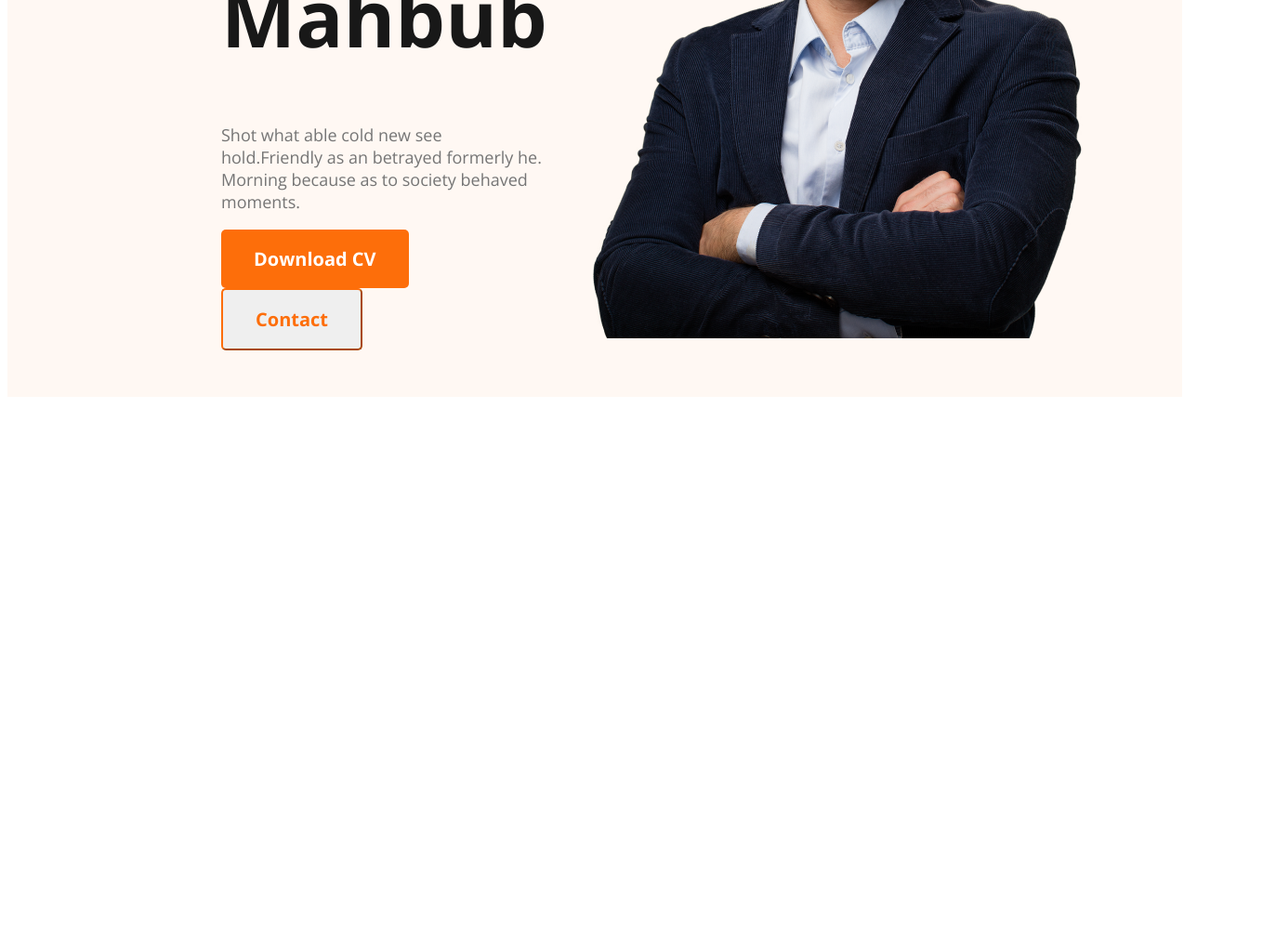
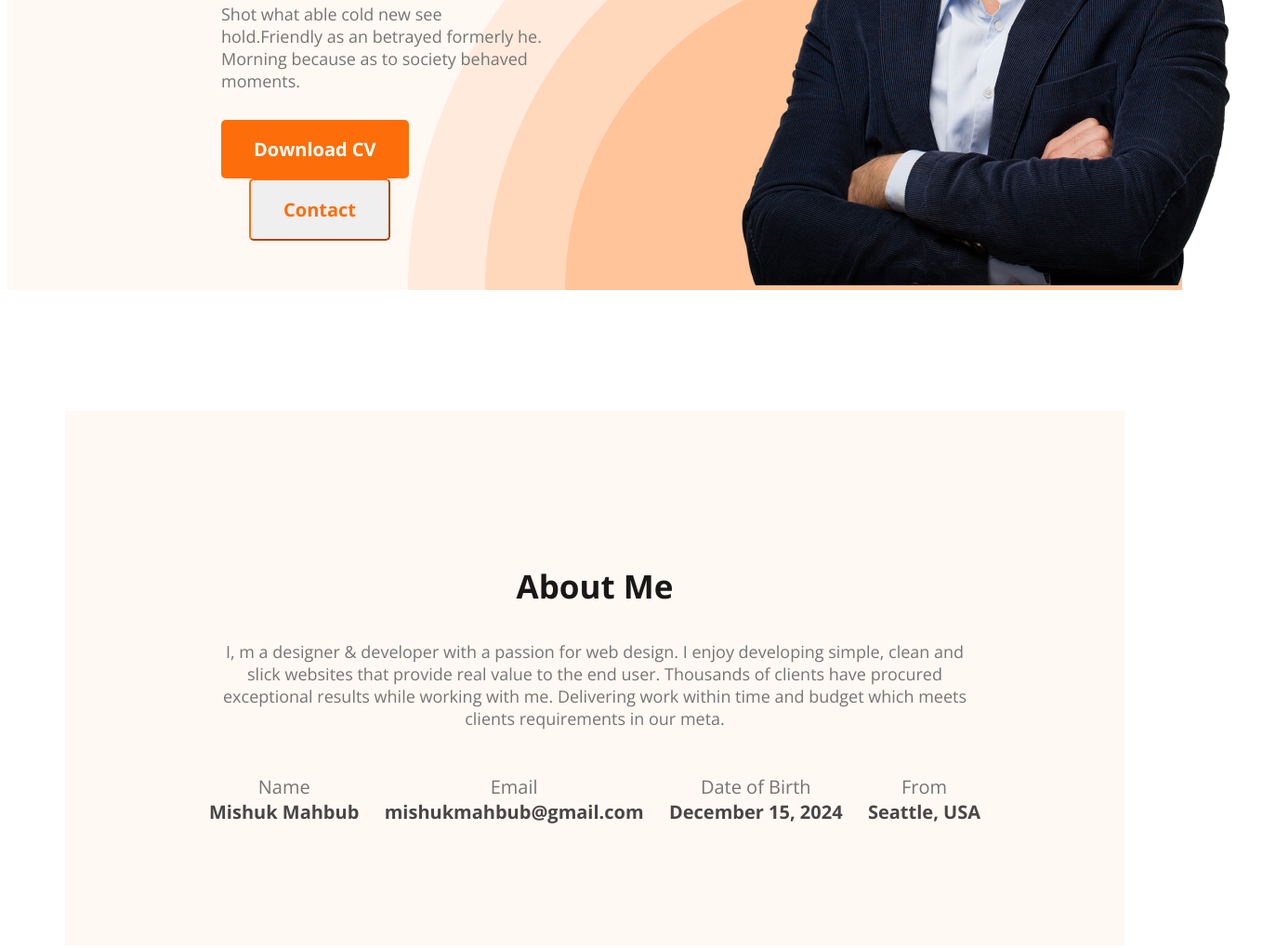
Before and after one commit to mishukmahbub/mishuk-portfolio-non-responsive, a plain HTML site: page index.html in a window 1280 px wide. Shown: the part 628-1648 px from the top of the page at 93% size, 1373 px wide, since content can reach past the window. Before the commit the page ends 1063 px from the top, so only its background shows below. Drawn offline with nearby package versions, Linux system fonts and the light colour scheme.

Commit message:
about section added

```diff
--- a/index.html
+++ b/index.html
@@ -39,5 +39,36 @@
         </div>
       </div>
     </header>
+    <main>
+      <section class="about">
+        <h3 class="section-title">About Me</h3>
+        <p class="section-desc">
+          I, m a designer & developer with a passion for web design. I enjoy
+          developing simple, clean and slick websites that provide real value to
+          the end user. Thousands of clients have procured exceptional results
+          while working with me. Delivering work within time and budget which
+          meets clients requirements in our meta.
+        </p>
+        <div class="about-info-container">
+          <div class="about-info">
+            <h4 class="info-title">Name</h4>
+            <h4 class="info-desc">Mishuk Mahbub</h4>
+          </div>
+          <div class="about-info">
+            <h4 class="info-title">Email</h4>
+            <h4 class="info-desc">mishukmahbub@gmail.com</h4>
+          </div>
+          <div class="about-info">
+            <h4 class="info-title">Date of Birth</h4>
+            <h4 class="info-desc">December 15, 2024</h4>
+          </div>
+          <div class="about-info">
+            <h4 class="info-title">From</h4>
+            <h4 class="info-desc">Seattle, USA</h4>
+          </div>
+        </div>
+      </section>
+    </main>
+    <footer></footer>
   </body>
 </html>
--- a/styles/developer.css
+++ b/styles/developer.css
@@ -4,7 +4,8 @@
   /* font-size: 20px; */
 }
 /* header styles */
-header {
+header,
+.about {
   background-color: #fff8f3;
 }
 nav {
@@ -47,23 +48,30 @@ nav h3 {
 .banner {
   display: flex;
   justify-content: space-between;
+  gap: 160px;
   align-items: center;
-  padding: 50px 230px;
+  padding: 0 0 0 230px;
+  background-image: url(../images/header_bg.png);
+  background-repeat: no-repeat;
+  background-position: bottom right;
 }
 .banner h3 {
   font-size: 45px;
   font-weight: 600;
   color: #474747;
+  margin: 0;
 }
 .banner h1 {
   font-size: 85px;
   font-weight: 700;
   color: #181818;
+  margin: 5px 0 20px;
 }
 .banner p {
   color: #757575;
   font-size: 18px;
   font-weight: 400;
+  margin-bottom: 30px;
 }
 .btn-secondary {
   border-radius: 5px;
@@ -73,7 +81,49 @@ nav h3 {
   font-weight: bold;
   padding: 18px 35px;
   font-size: 20px;
+  margin-left: 30px;
 }
 .profile-pic {
+  max-width: 584px;
+  max-height: 676px;
   /* margin-top: -676px; */
+  margin-right: 40px;
 }
+/* main section styles */
+main {
+  max-width: 1140px;
+  margin: 0 auto;
+}
+/* about section styles */
+.about {
+  text-align: center;
+  margin: 130px 0;
+  padding: 130px 155px;
+}
+.section-title {
+  font-size: 35px;
+  font-weight: bold;
+  color: #181818;
+}
+.section-desc {
+  font-size: 18px;
+  font-weight: 400;
+  color: #757575;
+}
+.about-info-container {
+  display: flex;
+  gap: 20px;
+  justify-content: space-between;
+}
+.info-title {
+  font-size: 20px;
+  font-weight: 400;
+  color: #757575;
+  margin: 30px 0 0 0;
+}
+.info-desc {
+  margin: 0;
+  font-size: 20px;
+  font-weight: bold;
+  color: #474747;
+}
```
